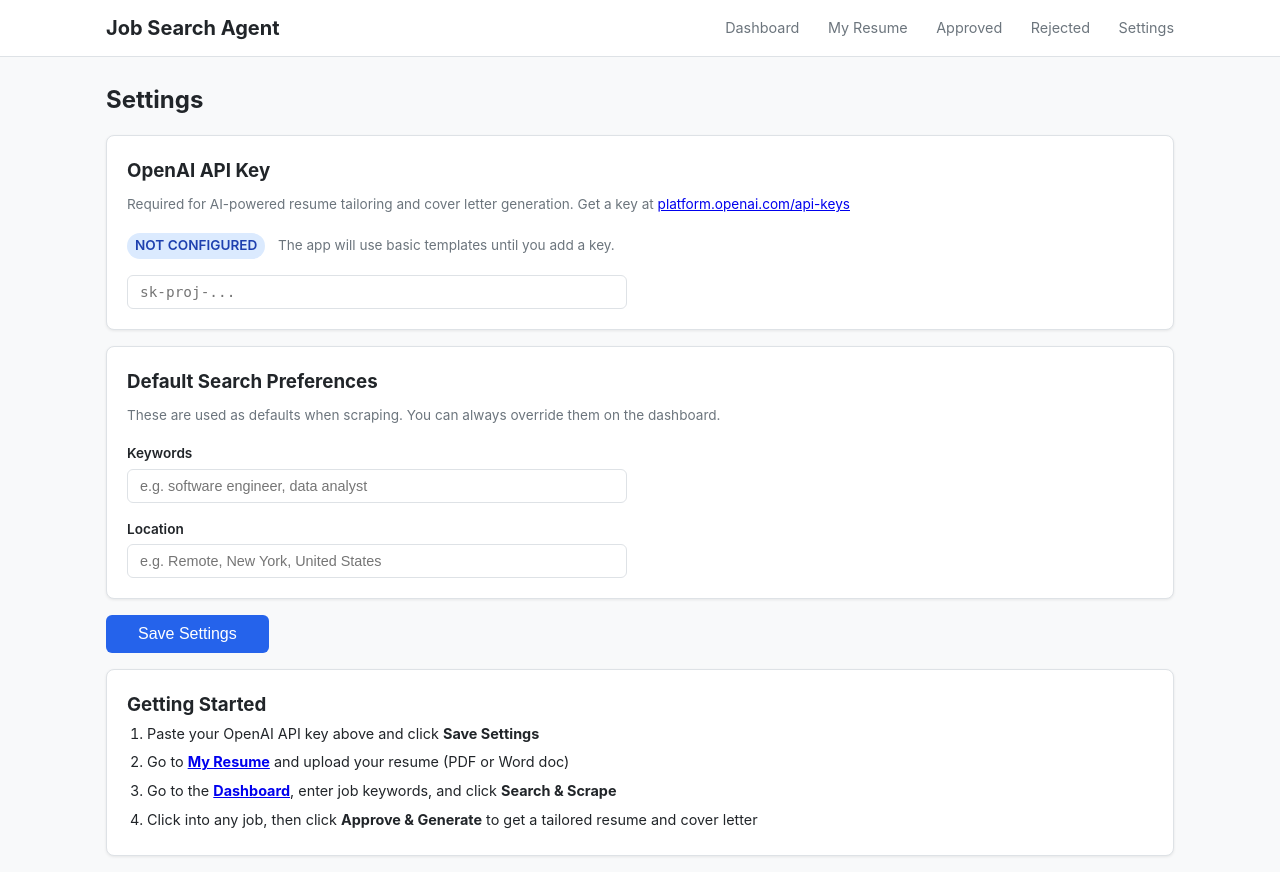
After one commit to treed-git/job-search-agent, a FastAPI app: template app/templates/settings.html in a window 1280 px wide. The commit adds this page. Run offline with FastAPI, Linux system fonts and the light colour scheme; the template is opened without the code that fills it, so the values that code supplies are empty.

Commit message:
Add web-based settings page for API key and search preferences
Users can configure their OpenAI API key and default search
keywords/location directly from the browser — no terminal or
file editing required.

https://claude.ai/code/session_01QdQRFrQCVgHYMMg58NwyPT

```diff
--- a/app/main.py
+++ b/app/main.py
@@ -8,7 +8,7 @@ from fastapi import FastAPI
 from fastapi.staticfiles import StaticFiles
 
 from app.database import init_db
-from app.routes import jobs, documents, resume
+from app.routes import jobs, documents, resume, settings
 
 logging.basicConfig(
     level=logging.INFO,
@@ -26,6 +26,7 @@ app = FastAPI(title="Job Search Agent", lifespan=lifespan)
 app.include_router(jobs.router)
 app.include_router(documents.router)
 app.include_router(resume.router)
+app.include_router(settings.router)
 
 
 def run():
--- a/app/templates/base.html
+++ b/app/templates/base.html
@@ -119,6 +119,7 @@
                 <a href="/resume">My Resume</a>
                 <a href="/?status=approved">Approved</a>
                 <a href="/?status=rejected">Rejected</a>
+                <a href="/settings">Settings</a>
             </div>
         </div>
     </nav>
--- /dev/null
+++ b/app/templates/settings.html
@@ -0,0 +1,81 @@
+{% extends "base.html" %}
+{% block title %}Settings — Job Search Agent{% endblock %}
+
+{% block content %}
+<h2 class="mb-2">Settings</h2>
+
+{% if message %}
+<div class="card" style="background:#dcfce7;border-color:#bbf7d0;">
+    <p style="color:#166534;">{{ message }}</p>
+</div>
+{% endif %}
+
+{% if error %}
+<div class="card" style="background:#fee2e2;border-color:#fecaca;">
+    <p style="color:#991b1b;">{{ error }}</p>
+</div>
+{% endif %}
+
+<form method="post" action="/settings">
+
+    <!-- API Key -->
+    <div class="card">
+        <h3>OpenAI API Key</h3>
+        <p class="text-sm text-muted mt-1">
+            Required for AI-powered resume tailoring and cover letter generation.
+            Get a key at <a href="https://platform.openai.com/api-keys" target="_blank" rel="noopener">platform.openai.com/api-keys</a>
+        </p>
+
+        {% if has_key %}
+        <div class="mt-2" style="display:flex;align-items:center;gap:0.75rem;">
+            <span class="badge badge-approved" style="font-size:0.85rem;">Connected</span>
+            <span class="text-sm text-muted">Current key: {{ masked_key }}</span>
+        </div>
+        <p class="text-sm text-muted mt-1">Paste a new key below to replace it, or leave blank to keep the current one.</p>
+        {% else %}
+        <div class="mt-2">
+            <span class="badge badge-new" style="font-size:0.85rem;">Not configured</span>
+            <span class="text-sm text-muted" style="margin-left:0.5rem;">The app will use basic templates until you add a key.</span>
+        </div>
+        {% endif %}
+
+        <div class="mt-2">
+            <input type="password" name="openai_api_key" placeholder="sk-proj-..."
+                   style="width:100%;max-width:500px;padding:0.5rem 0.75rem;border:1px solid var(--border);border-radius:6px;font-size:0.9rem;font-family:monospace;">
+        </div>
+    </div>
+
+    <!-- Search Preferences -->
+    <div class="card">
+        <h3>Default Search Preferences</h3>
+        <p class="text-sm text-muted mt-1">These are used as defaults when scraping. You can always override them on the dashboard.</p>
+
+        <div class="mt-2">
+            <label class="text-sm" style="font-weight:600;display:block;margin-bottom:0.25rem;">Keywords</label>
+            <input type="text" name="keywords" value="{{ keywords }}" placeholder="e.g. software engineer, data analyst"
+                   style="width:100%;max-width:500px;padding:0.5rem 0.75rem;border:1px solid var(--border);border-radius:6px;font-size:0.9rem;">
+        </div>
+
+        <div class="mt-2">
+            <label class="text-sm" style="font-weight:600;display:block;margin-bottom:0.25rem;">Location</label>
+            <input type="text" name="location" value="{{ location }}" placeholder="e.g. Remote, New York, United States"
+                   style="width:100%;max-width:500px;padding:0.5rem 0.75rem;border:1px solid var(--border);border-radius:6px;font-size:0.9rem;">
+        </div>
+    </div>
+
+    <div style="margin-top:1rem;">
+        <button type="submit" class="btn btn-primary" style="padding:0.6rem 2rem;font-size:1rem;">Save Settings</button>
+    </div>
+
+</form>
+
+<div class="card mt-2">
+    <h3>Getting Started</h3>
+    <ol style="margin-left:1.25rem;font-size:0.9rem;line-height:2;">
+        <li>Paste your OpenAI API key above and click <strong>Save Settings</strong></li>
+        <li>Go to <a href="/resume"><strong>My Resume</strong></a> and upload your resume (PDF or Word doc)</li>
+        <li>Go to the <a href="/"><strong>Dashboard</strong></a>, enter job keywords, and click <strong>Search &amp; Scrape</strong></li>
+        <li>Click into any job, then click <strong>Approve &amp; Generate</strong> to get a tailored resume and cover letter</li>
+    </ol>
+</div>
+{% endblock %}
```
Also changed, not shown: app/routes/settings.py (added, +85 -0 lines).
